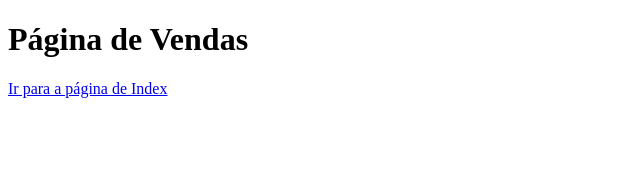
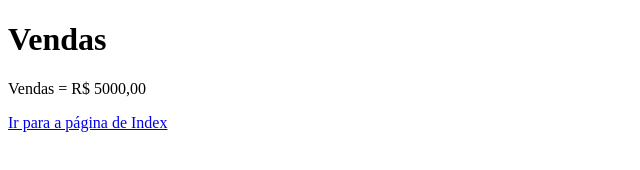
Before and after one commit to LuizCostaVeloso/aulagithub, a plain HTML site: page vendas.html in a window 1280 px wide. Shown: the whole page, without its empty margins (0-640 px from the left). Drawn offline with Linux system fonts and the light colour scheme.

Commit message:
Acrescentado o valor das vendas

```diff
--- a/vendas.html
+++ b/vendas.html
@@ -7,7 +7,8 @@
     <title>Document</title>
 </head>
 <body>
-    <h1>Página de Vendas</h1>
+    <h1>Vendas</h1>
+    <p>Vendas = R$ 5000,00</P>
     <a href="index.html">Ir para a página de Index</a>
 </body>
 </html>
```
